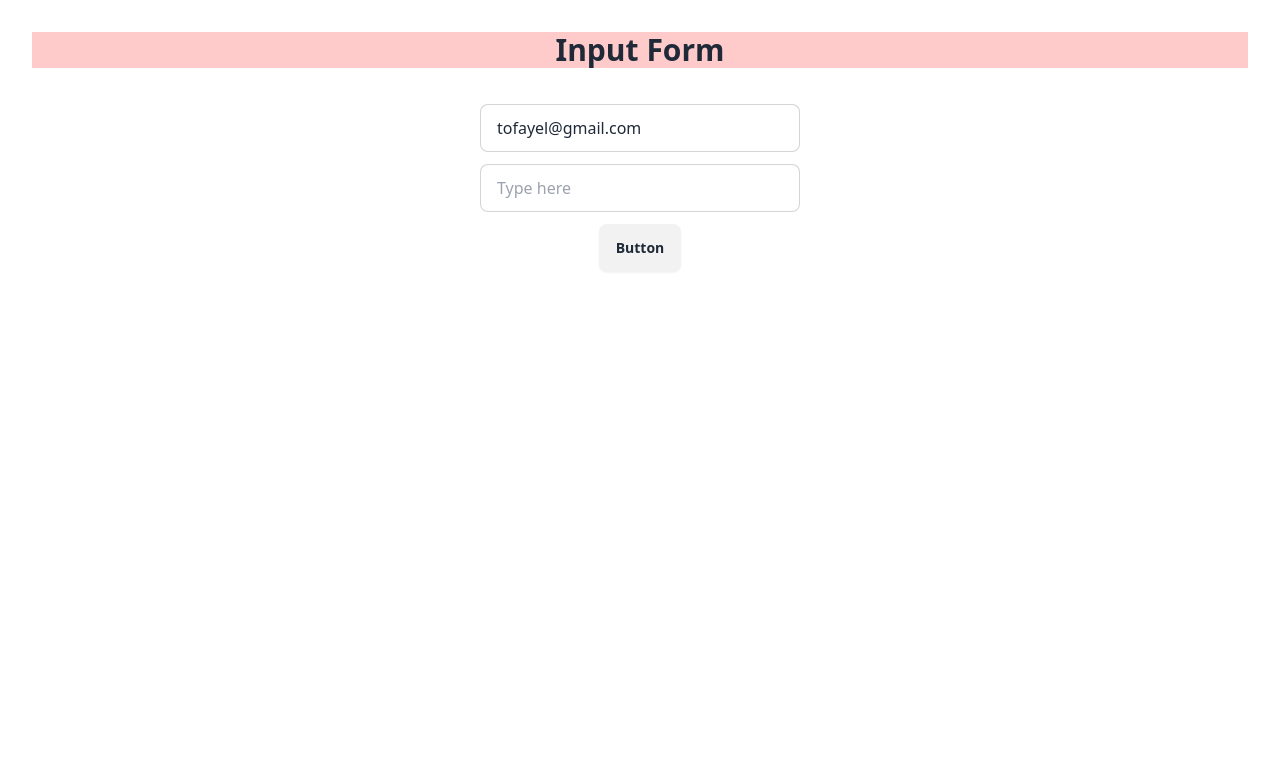
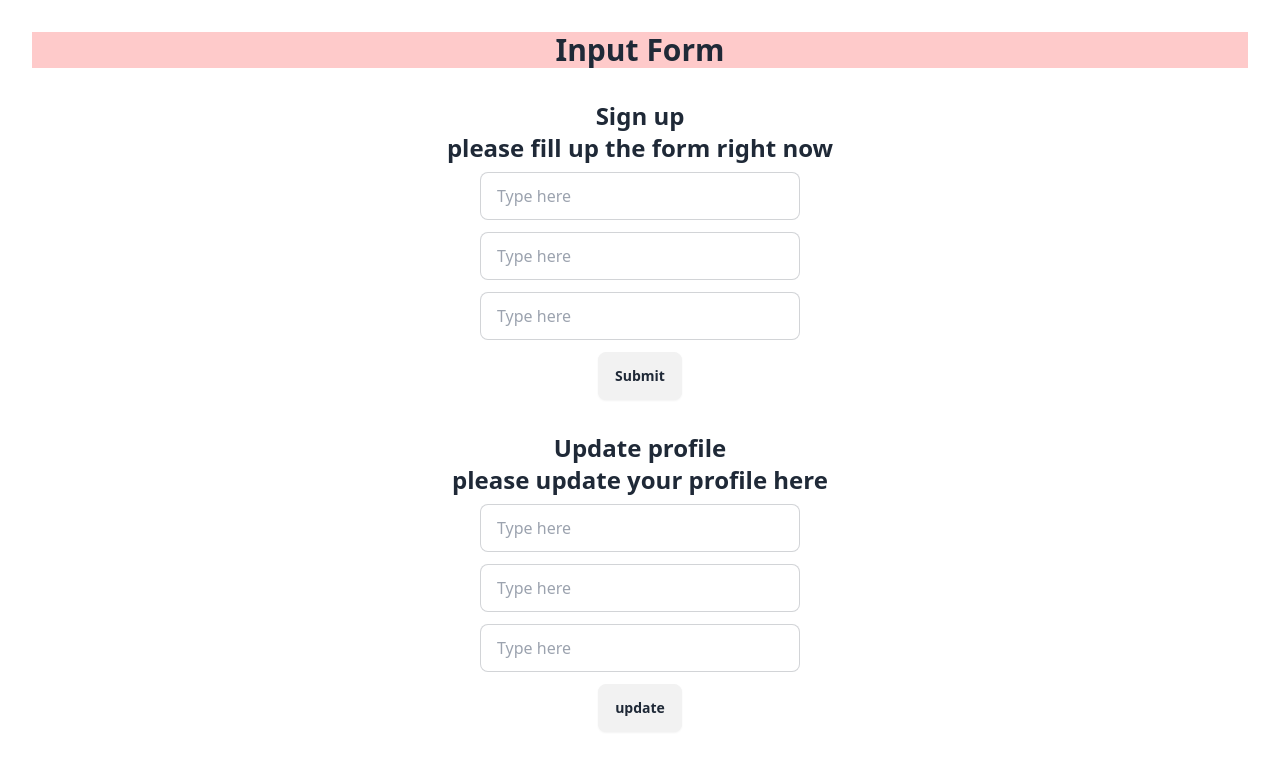
Before and after one commit to tofayeLL/form-master, a React (Vite) app: page / in a window 1280 px wide. Shown: the top 770 px of the page. Built offline with nearby package versions, Linux system fonts and the light colour scheme.

Commit message:
(Advanced) Reusable Form Using Props And Children

```diff
--- a/src/App.jsx
+++ b/src/App.jsx
@@ -3,10 +3,19 @@
 import './App.css'
 import HookForm from './components/HookForm/HookForm'
 import RefForm from './components/RefForm/RefForm'
+import ReusableForm from './components/ReusableForm/ReusableForm'
 import SimpleForm from './components/SimpleForm/SimpleForm'
 import StatefulForm from './components/StatefulForm/StatefulForm'
 
 function App() {
+
+  const handleSignUpSubmit = (data) => {
+    console.log(data)
+  }
+
+  const handleProfileUpdate = (data) => {
+    console.log(data);
+  }
 
 
   return (
@@ -19,8 +28,27 @@ function App() {
       {/* <StatefulForm></StatefulForm> */}
 
       {/* <RefForm></RefForm> */}
-      <HookForm></HookForm>
+      {/* <HookForm></HookForm> */}
 
+
+      <ReusableForm
+        handleSubmit={handleSignUpSubmit}
+        formTitle={'Sign Up'}>
+          <div>
+            <h1>Sign up</h1>
+            <p>please fill up the form right now</p>
+
+          </div>
+        </ReusableForm>
+      <ReusableForm
+        handleSubmit={handleProfileUpdate}
+        formTitle={'Profile Update'}
+        submitBtnText='update'>
+          <div>
+            <h1>Update profile</h1>
+           <p> please update your profile here</p>
+          </div>
+        </ReusableForm>
 
 
 
--- /dev/null
+++ b/src/components/ReusableForm/ReusableForm.jsx
@@ -0,0 +1,38 @@
+
+const ReusableForm = ({ formTitle, handleSubmit, submitBtnText = 'Submit', children }) => {
+
+
+    const handleLocalSubmit = (e) => {
+        e.preventDefault();
+        const data = {
+            name: e.target.name.value,
+            email: e.target.email.value,
+            password: e.target.password.value
+
+        }
+        handleSubmit(data);
+
+    }
+
+
+
+    return (
+        <div >
+            <h1 className="font-bold text-2xl mt-8 my-2">{children}</h1>
+            <form onSubmit={handleLocalSubmit} className="space-y-3 ">
+                <input type="text" name="name" placeholder="Type here" className="input input-bordered w-full max-w-xs" />
+                <br />
+                <input type="email" name="email" placeholder="Type here" className="input input-bordered w-full max-w-xs" />
+                <br />
+                <input type="password" name="password" placeholder="Type here" className="input input-bordered w-full max-w-xs" />
+                <br />
+
+                <button type="submit" className="btn">{submitBtnText}</button>
+
+            </form>
+
+        </div>
+    );
+};
+
+export default ReusableForm;
```
